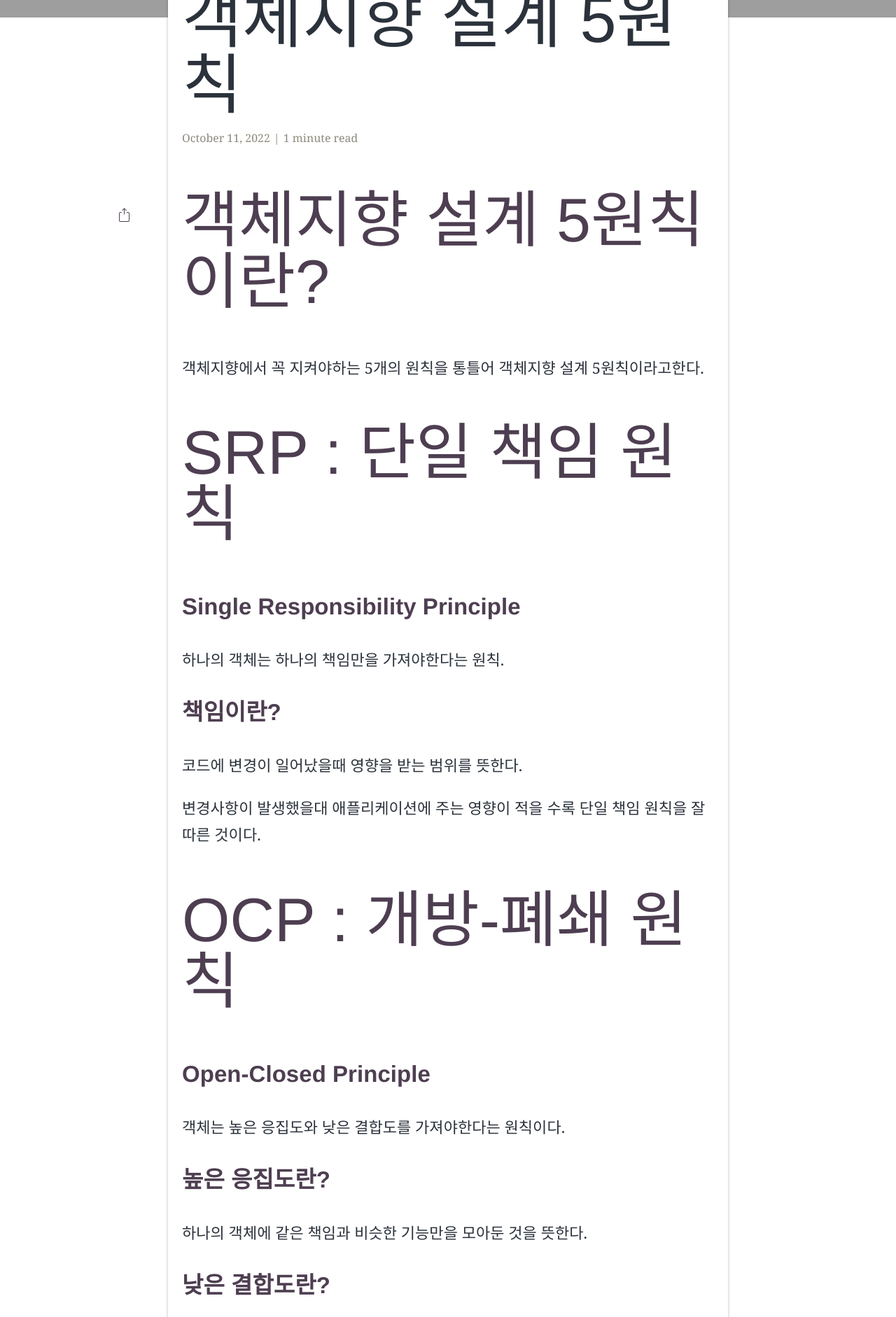
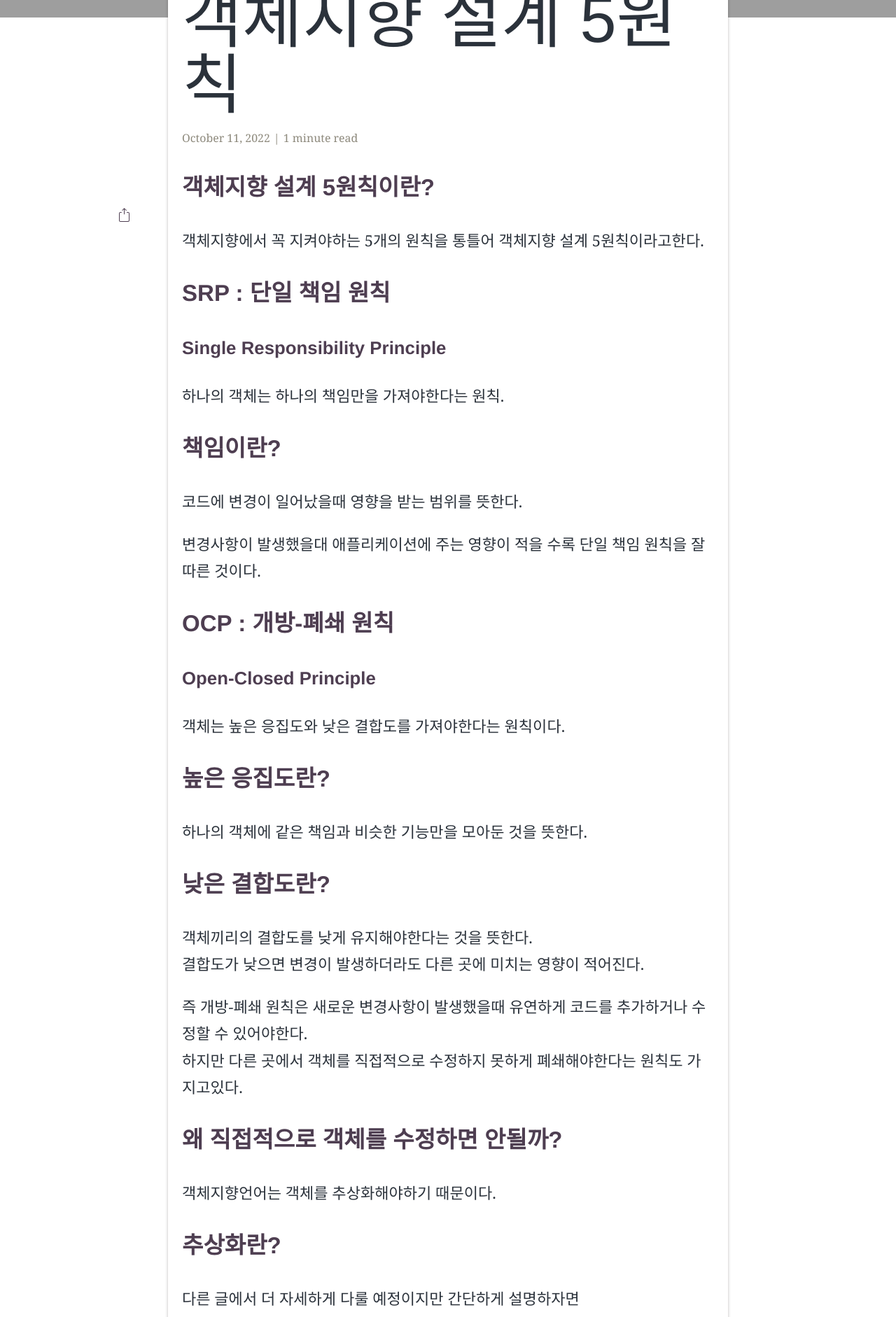
Before and after one commit to ParkWonYeop/parkwonyeop.github.io_back, a Jekyll site: the page built from _posts/2022-10-11-solid.md, in a window 1280 px wide. Shown: the part 642-2524 px from the top of the page at 70% size. Built offline with Jekyll 4.4.1, drawn with Linux system fonts in a browser that asks for light colours; some web fonts are replaced; grey boxes are pictures that could not be loaded.

```diff
--- a/_posts/2022-10-11-solid.md
+++ b/_posts/2022-10-11-solid.md
@@ -11,13 +11,13 @@ author: ParkWonyeop
 published: true
 ---
 
-# 객체지향 설계 5원칙이란?
+## 객체지향 설계 5원칙이란?
 
 객체지향에서 꼭 지켜야하는 5개의 원칙을 통틀어 객체지향 설계 5원칙이라고한다.
 
-# SRP : 단일 책임 원칙
+## SRP : 단일 책임 원칙
 
-## Single Responsibility Principle
+### Single Responsibility Principle
 
 하나의 객체는 하나의 책임만을 가져야한다는 원칙.
 
@@ -27,9 +27,9 @@ published: true
 
 변경사항이 발생했을대 애플리케이션에 주는 영향이 적을 수록 단일 책임 원칙을 잘 따른 것이다.
 
-# OCP : 개방-폐쇄 원칙
+## OCP : 개방-폐쇄 원칙
 
-## Open-Closed Principle
+### Open-Closed Principle
 
 객체는 높은 응집도와 낮은 결합도를 가져야한다는 원칙이다.
 
@@ -56,17 +56,17 @@ published: true
 예를 들어 승용차, 버스, 트럭과 같은 객체들은 자동차라는 상위에있는 추상적인 객체로 정의되는 것을 생각하면 이해가 편하다.
 왜 추상화를 해야하는지에 대해서는 다음글에서 자세하게 설명하겠다.
 
-# LSP : 리스코프 치환 원칙
+## LSP : 리스코프 치환 원칙
 
-## Liskov Substitution Principle
+### Liskov Substitution Principle
 
 하위 객체는 상위 객체를 대신할 수 있어야한다는 원칙이다.
 위의 추상화에서 설명한 것처럼 자동차라는 추상적인 객체의 기능을 하위 객체인 승용차, 버스, 트럭은 모두 가지고 있다.
 이처럼 추상적인 상위 객체로부터 상속받은 하위 객체는 상위 객체의 역할을 대체할 수 있어야한다.
 
-# ISP : 인터페이스 분리 원칙
+## ISP : 인터페이스 분리 원칙
 
-## Interface Segregation Principle
+### Interface Segregation Principle
 
 관련된 기능을 개방-폐쇄 원칙에 따라서 하나의 객체에 모아뒀더라도, 클라이언트(사용자)를 위해 사용하는 기능만을 모아둔 인터페이스들로 분리하는 원칙을 말한다.
 격투기라는 객체가 있다면 주먹, 발차기, 그라운드 기술 같이 사용할 기능만을 모아둔 인터페이스를 만드는 것이 인터페이스 분리 원칙이다.
@@ -78,7 +78,7 @@ published: true
 이 처럼 인터페이스 객체는 다른 객체의 메소드의 몸통(기능)을 구현하지않고, 메소드의 종류에 대해서만 나열해 놓은 것이다.
 더 자세한 내용은 다른 게시글에서 다루도록 하겠다.
 
-# DIP: 의존성 역전 원칙
+## DIP: 의존성 역전 원칙
 
 ## Dependency Inversion Principle
 
@@ -86,7 +86,7 @@ published: true
 상위 객체는 추상적인 객체여야하기 때문에 구체적인 객체인 하위 객체로 부터 상속을 받거나 의존하면 안된다.
 또한 상위 객체는 변경이 없어야하며, 구체적인 기능은 상위 객체로부터 상속을 받은 하위 객체에 추가하여야한다.
 
-# 마치며
+## 마치며
 
 객체지향 설계 5원칙에 대하여 공부해봤다.
 이 다섯가지 원칙에 대해 알게되면 객체지향언어를 사용할 때 생기던 수많은 의문을 해결하는데 도움이 될 것이다.
```
